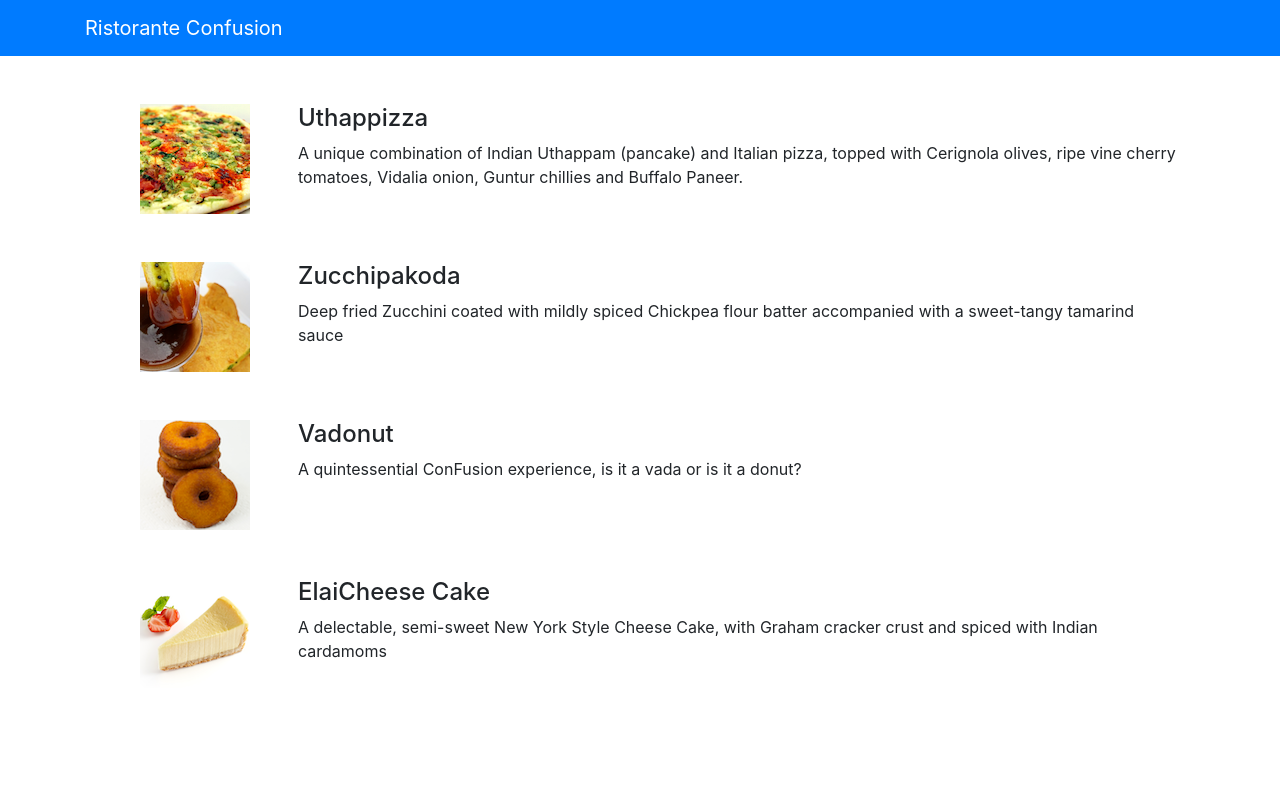
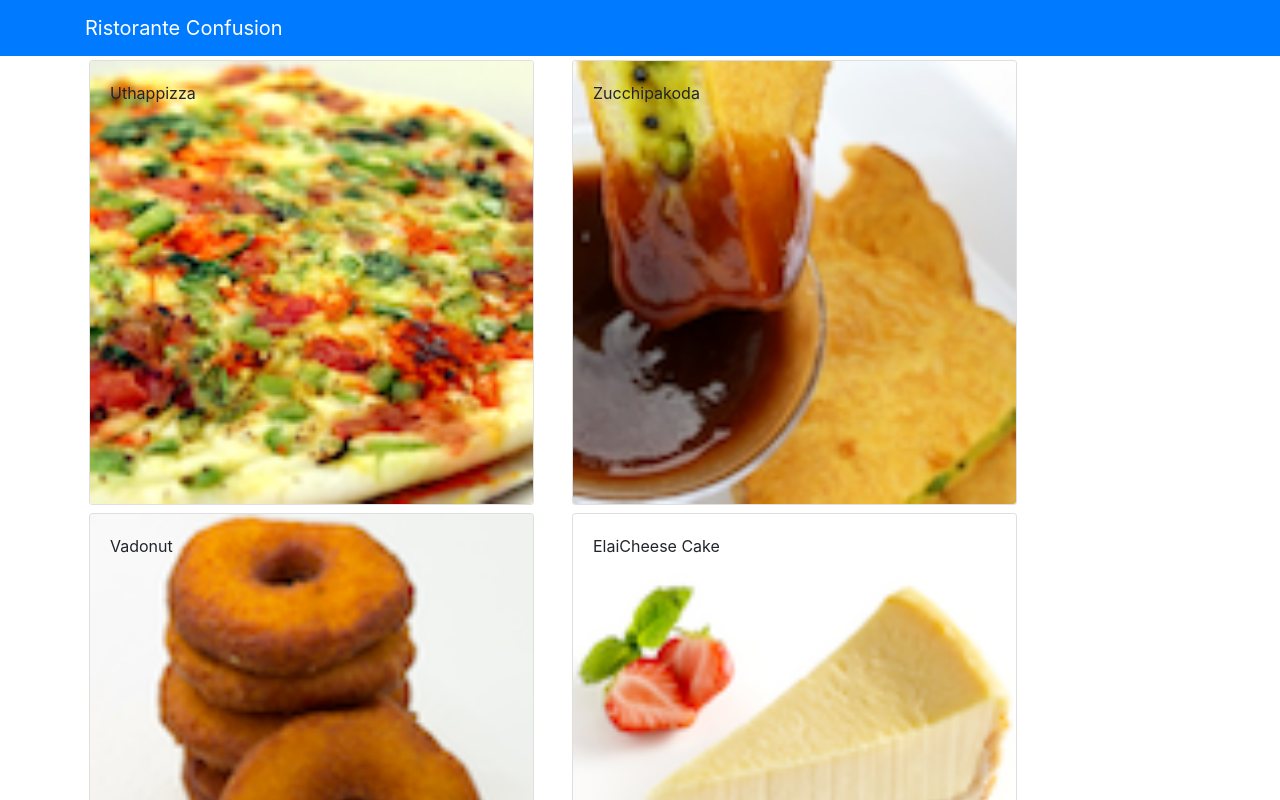
Before and after one commit to kikinewton/eatout-frontend, a React (Create React App) app: page / in a window 1280 px wide. Shown: the top 800 px of the page. Built offline with nearby package versions, Linux system fonts and the light colour scheme.

Commit message:
initial commit for frontend for the restaurant api

```diff
--- a/src/App.js
+++ b/src/App.js
@@ -1,8 +1,14 @@
 import "./App.css";
 import { Navbar, NavbarBrand } from "reactstrap";
 import Menu from "./components/MenuComponent"
+import { useState } from "react";
+
+import {DISHES} from './shared/dishes';
+
 
 function App() {
+    // eslint-disable-next-line no-unused-vars
+    const [dishes, setDishes] = useState(DISHES);
   return (
     <div>
       <Navbar dark color="primary">
@@ -10,7 +16,7 @@
           <NavbarBrand href="/"> Ristorante Confusion</NavbarBrand>
         </div>
       </Navbar>
-      <Menu/>
+      <Menu dishes={dishes}/>
     </div>
   );
 }
--- /dev/null
+++ b/src/components/DishDetailComponent.js
@@ -0,0 +1,72 @@
+import React, { useState } from "react";
+import { Card, CardTitle, CardBody, CardImg, CardText } from "reactstrap";
+
+const DishDetail = (props) => {
+  // eslint-disable-next-line no-unused-vars
+  const [selectedDish, setSelectedDish] = useState(null);
+
+  const renderSelectDish = (dish) => {
+    dish = props.selectedDish;
+
+    if (dish != null) {
+      return (
+        <Card key={dish.id}>
+          <CardImg top src={dish.image} />
+          <CardBody>
+            <CardTitle>
+              <b>{dish.name}</b>
+            </CardTitle>
+            <CardText>{dish.description}</CardText>
+          </CardBody>
+        </Card>
+      );
+    } else {
+      <div>
+        <p>error</p>
+      </div>;
+    }
+  };
+
+  const renderComment = (comments) => {
+      if (comments != null) {
+        const dcom = comments.map((comment) =>  comment['comment']);
+        console.log('dcom:', dcom);
+      }
+    comments = props.selectedDish;
+    // const dcom = Object.keys(comments)
+
+    console.log("comment:", comments);
+    if (comments instanceof Array) {
+      comments.map((comment) => {
+        return (
+          <div>
+            <ul class="list-unstyled">
+              <li>{comment.comment}</li>
+              <li>
+                {comment.author} {comment.date}
+              </li>
+            </ul>
+          </div>
+        );
+      });
+    } else {
+      <div></div>;
+    }
+  };
+
+  return (
+    <div className="container">
+      <div className="col-12 col-md-5 m-1">
+        {renderSelectDish(selectedDish)}
+      </div>
+      <div className="col-12 col-md-5 m-1">
+        <div>
+          <h4>Comments</h4>
+        </div>
+        <div>{renderComment(selectedDish)}</div>
+      </div>
+    </div>
+  );
+};
+
+export default DishDetail;
--- a/src/components/MenuComponent.js
+++ b/src/components/MenuComponent.js
@@ -1,64 +1,32 @@
-import { Media } from "reactstrap";
+import { Card, CardImg, CardTitle, CardImgOverlay } from "reactstrap";
 import { useState } from "react";
+import DishDetail from "./DishDetailComponent";
 
 const Menu = (props) => {
-const dishes =  [
-    {
-      id: 0,
-      name:'Uthappizza',
-      image: 'assets/images/uthappizza.png',
-      category: 'mains',
-      label:'Hot',
-      price:'4.99',
-      description:'A unique combination of Indian Uthappam (pancake) and Italian pizza, topped with Cerignola olives, ripe vine cherry tomatoes, Vidalia onion, Guntur chillies and Buffalo Paneer.'                        },
-   {
-      id: 1,
-      name:'Zucchipakoda',
-      image: 'assets/images/zucchipakoda.png',
-      category: 'appetizer',
-      label:'',
-      price:'1.99',
-      description:'Deep fried Zucchini coated with mildly spiced Chickpea flour batter accompanied with a sweet-tangy tamarind sauce'                        },
-   {
-      id: 2,
-      name:'Vadonut',
-      image: 'assets/images/vadonut.png',
-      category: 'appetizer',
-      label:'New',
-      price:'1.99',
-      description:'A quintessential ConFusion experience, is it a vada or is it a donut?'                        },
-   {
-      id: 3,
-      name:'ElaiCheese Cake',
-      image: 'assets/images/elaicheesecake.png',
-      category: 'dessert',
-      label:'',
-      price:'2.99',
-      description:'A delectable, semi-sweet New York Style Cheese Cake, with Graham cracker crust and spiced with Indian cardamoms'                        }
-   ]
-  // eslint-disable-next-line no-unused-vars
-  const [menu, setMenu] = useState(dishes);
+  const [selectedDish, setSelectedDish] = useState(null);
 
-  const cmenu = menu.map((dish) => {
+  const onDishSelect = (dish) => {
+    setSelectedDish(dish);
+  };
+
+  const menu = props.dishes.map((dish) => {
     return (
-        <div key={dish.id} className='col-12 mt-5'>
-            <Media tag='li'>
-                <Media left middle>
-                    <Media object src={dish.image} alt={dish.name} />
-                  </Media>
-                  <Media body className='ml-5'>
-                      <Media heading>{dish.name}</Media>
-                      <p>{dish.description}</p>
-                      </Media>
-            </Media>
-        </div>
+      <div className="col-12 col-md-5 m-1" key={dish.id}>
+        <Card onClick={() => onDishSelect(dish)}>
+          <CardImg width="100%" src={dish.image} alt={dish.name} />
+          <CardImgOverlay>
+            <CardTitle>{dish.name}</CardTitle>
+          </CardImgOverlay>
+        </Card>
+      </div>
     );
-})
+  });
   return (
-
     <div className="container">
-      <div className="row"></div>
-      <Media list>{cmenu}</Media>
+      <div className="row">{menu}</div>
+      <div className="row">
+        <DishDetail selectedDish={selectedDish} />
+      </div>
     </div>
   );
 };
--- /dev/null
+++ b/src/shared/dishes.js
@@ -0,0 +1,185 @@
+export const DISHES = [
+   {
+      id: 0,
+      name:'Uthappizza',
+      image: 'assets/images/uthappizza.png',
+      category: 'mains',
+      label:'Hot',
+      price:'4.99',
+      description:'A unique combination of Indian Uthappam (pancake) and Italian pizza, topped with Cerignola olives, ripe vine cherry tomatoes, Vidalia onion, Guntur chillies and Buffalo Paneer.',
+      comments: [
+          {
+          id: 0,
+          rating: 5,
+          comment: "Imagine all the eatables, living in conFusion!",
+          author: "John Lemon",
+          date: "2012-10-16T17:57:28.556094Z"
+          },
+          {
+          id: 1,
+          rating: 4,
+          comment: "Sends anyone to heaven, I wish I could get my mother-in-law to eat it!",
+          author: "Paul McVites",
+          date: "2014-09-05T17:57:28.556094Z"
+          },
+          {
+          id: 2,
+          rating: 3,
+          comment: "Eat it, just eat it!",
+          author: "Michael Jaikishan",
+          date: "2015-02-13T17:57:28.556094Z"
+          },
+          {
+          id: 3,
+          rating: 4,
+          comment: "Ultimate, Reaching for the stars!",
+          author: "Ringo Starry",
+          date: "2013-12-02T17:57:28.556094Z"
+          },
+          {
+          id: 4,
+          rating: 2,
+          comment: "It's your birthday, we're gonna party!",
+          author: "25 Cent",
+          date: "2011-12-02T17:57:28.556094Z"
+          }
+      ]                        },
+      {
+      id: 1,
+      name:'Zucchipakoda',
+      image: 'assets/images/zucchipakoda.png',
+      category: 'appetizer',
+      label:'',
+      price:'1.99',
+      description:'Deep fried Zucchini coated with mildly spiced Chickpea flour batter accompanied with a sweet-tangy tamarind sauce',
+      comments: [
+          {
+          id: 0,
+          rating: 5,
+          comment: "Imagine all the eatables, living in conFusion!",
+          author: "John Lemon",
+          date: "2012-10-16T17:57:28.556094Z"
+          },
+          {
+          id: 1,
+          rating: 4,
+          comment: "Sends anyone to heaven, I wish I could get my mother-in-law to eat it!",
+          author: "Paul McVites",
+          date: "2014-09-05T17:57:28.556094Z"
+          },
+          {
+          id: 2,
+          rating: 3,
+          comment: "Eat it, just eat it!",
+          author: "Michael Jaikishan",
+          date: "2015-02-13T17:57:28.556094Z"
+          },
+          {
+          id: 3,
+          rating: 4,
+          comment: "Ultimate, Reaching for the stars!",
+          author: "Ringo Starry",
+          date: "2013-12-02T17:57:28.556094Z"
+          },
+          {
+          id: 4,
+          rating: 2,
+          comment: "It's your birthday, we're gonna party!",
+          author: "25 Cent",
+          date: "2011-12-02T17:57:28.556094Z"
+          }
+      ]
+      },
+      {
+      id: 2,
+      name:'Vadonut',
+      image: 'assets/images/vadonut.png',
+      category: 'appetizer',
+      label:'New',
+      price:'1.99',
+      description:'A quintessential ConFusion experience, is it a vada or is it a donut?',
+      comments: [
+          {
+          id: 0,
+          rating: 5,
+          comment: "Imagine all the eatables, living in conFusion!",
+          author: "John Lemon",
+          date: "2012-10-16T17:57:28.556094Z"
+          },
+          {
+          id: 1,
+          rating: 4,
+          comment: "Sends anyone to heaven, I wish I could get my mother-in-law to eat it!",
+          author: "Paul McVites",
+          date: "2014-09-05T17:57:28.556094Z"
+          },
+          {
+          id: 2,
+          rating: 3,
+          comment: "Eat it, just eat it!",
+          author: "Michael Jaikishan",
+          date: "2015-02-13T17:57:28.556094Z"
+          },
+          {
+          id: 3,
+          rating: 4,
+          comment: "Ultimate, Reaching for the stars!",
+          author: "Ringo Starry",
+          date: "2013-12-02T17:57:28.556094Z"
+          },
+          {
+          id: 4,
+          rating: 2,
+          comment: "It's your birthday, we're gonna party!",
+          author: "25 Cent",
+          date: "2011-12-02T17:57:28.556094Z"
+          }
+      ]
+      },
+      {
+      id: 3,
+      name:'ElaiCheese Cake',
+      image: 'assets/images/elaicheesecake.png',
+      category: 'dessert',
+      label:'',
+      price:'2.99',
+      description:'A delectable, semi-sweet New York Style Cheese Cake, with Graham cracker crust and spiced with Indian cardamoms',
+      comments: [
+          {
+          id: 0,
+          rating: 5,
+          comment: "Imagine all the eatables, living in conFusion!",
+          author: "John Lemon",
+          date: "2012-10-16T17:57:28.556094Z"
+          },
+          {
+          id: 1,
+          rating: 4,
+          comment: "Sends anyone to heaven, I wish I could get my mother-in-law to eat it!",
+          author: "Paul McVites",
+          date: "2014-09-05T17:57:28.556094Z"
+          },
+          {
+          id: 2,
+          rating: 3,
+          comment: "Eat it, just eat it!",
+          author: "Michael Jaikishan",
+          date: "2015-02-13T17:57:28.556094Z"
+          },
+          {
+          id: 3,
+          rating: 4,
+          comment: "Ultimate, Reaching for the stars!",
+          author: "Ringo Starry",
+          date: "2013-12-02T17:57:28.556094Z"
+          },
+          {
+          id: 4,
+          rating: 2,
+          comment: "It's your birthday, we're gonna party!",
+          author: "25 Cent",
+          date: "2011-12-02T17:57:28.556094Z"
+          }
+      ]
+      }
+]
```
